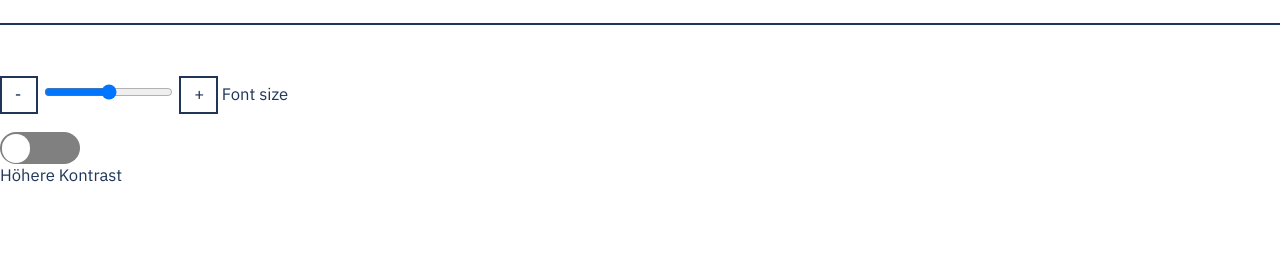
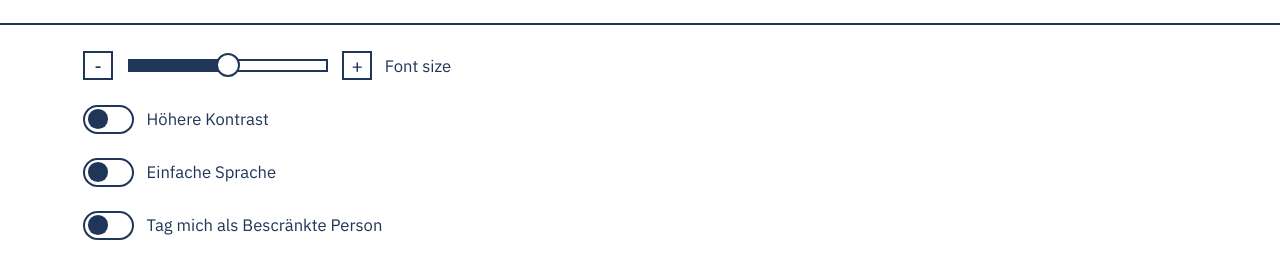
Before and after one commit to ghjez/mmi, a website: page accessibility.html in a window 1280 px wide. Shown: the part 67-346 px from the top of the page. Drawn offline with nearby package versions, Linux system fonts and the light colour scheme.

Commit message:
barrierfrei complete on 50%

```diff
--- a/accessibility.html
+++ b/accessibility.html
@@ -12,6 +12,7 @@
 
         <link rel="stylesheet" href="styles/general.css">
         <link rel="stylesheet" href="styles/accessibility.css">
+        <link rel="stylesheet" href="styles/range-input.css">
 
         <link href="https://fonts.googleapis.com/icon?family=Material+Icons" rel="stylesheet"> <!-- Import Material Design Icons -->
         <link rel="stylesheet" href="https://fonts.googleapis.com/css2?family=Material+Symbols+Outlined:opsz,wght,FILL,GRAD@20..48,100..700,0..1,-50..200" />
@@ -29,23 +30,45 @@
         </header>
 
         <hr>
-        <div id="slider-div">
-            <button class="slider-button"><label for="slider-button" class="minus-title"><span>-</span></label></button>
-            <div class="slider">
-                <input type="range" min="1" max="100" class="slider" id="myRange">
+        <main>
+            <div id="slider-div" class="accessibility-container">
+                <button class="slider-button"><label for="slider-button" class="minus-title">-</label></button>
+                <div class="slider">
+                    <input role="slider" type="range" min="1" max="100" class="styled-slider slider-progress" id="font-range">
+                </div>
+                <button class="slider-button"><label for="slider-button" class="plus-title">+</label></button>
+                <label class="barrier-tooltip">Font size</label>
             </div>
-            <button class="slider-button"><label for="slider-button" class="plus-title"><span>+</span></label></button>
-            <span>Font size</span>
-        </div>
 
-        <div class="contrast-div">
-            <div class="inner-contrast-div">
-                <input type="checkbox" class="switch" id="contrast-switch"/>
-                <label for="contrast-switch" class="switch-label">Toggle</label>
+            <!-- <div class="contrast-div"> -->
+            <div id="contrast-div" class="accessibility-container">
+                <input type="checkbox" id="optionA"/>
+                <label for="optionA" class="toggle">
+                    <div class="toggle-slider"></div>
+                </label>
+                <label for="contrast-div" class="barrier-tooltip">Höhere Kontrast</label>
             </div>
-            <span>Höhere Kontrast</span>
-        </div>
+
+            <div id="simple-text-div" class="accessibility-container">
+                <input type="checkbox" id="optionA"/>
+                <label for="optionA" class="toggle">
+                    <div class="toggle-slider"></div>
+                </label>
+                <label for="simple-text-div" class="barrier-tooltip">Einfache Sprache</label>
+            </div>
+
+            <div id="tag-me-disabled-div" class="accessibility-container">
+                <input type="checkbox" id="optionA"/>
+                <label for="optionA" class="toggle">
+                    <div class="toggle-slider"></div>
+                </label>
+                <label for="tag-me-disabled-div" class="barrier-tooltip">Tag mich als Bescränkte Person</label>
+            </div>
+        </main>
 
         <footer></footer>
+
+        <script src="scripts/range-input.js"></script>
     </body>
+
 </html>
--- /dev/null
+++ b/scripts/range-input.js
@@ -0,0 +1,6 @@
+for (let e of document.querySelectorAll('input[type="range"].slider-progress')) {
+  e.style.setProperty('--value', e.value);
+  e.style.setProperty('--min', e.min == '' ? '0' : e.min);
+  e.style.setProperty('--max', e.max == '' ? '100' : e.max);
+  e.addEventListener('input', () => e.style.setProperty('--value', e.value));
+}
--- a/styles/accessibility.css
+++ b/styles/accessibility.css
@@ -1,15 +1,14 @@
-#slider-div {
-    display: inline-block;
-    background: #FFF;
-    width: 35em;
-    justify-content: center;
-    margin-top: 2vw;
-    gap: 3vw;
+main {
+    display: flex;
+    flex-direction: column;
+    width: 87vw;
+    height: fit-content;
+    margin: auto;
+    gap: 3vh;
 }
 
-span {
+.barrier-tooltip {
     text-align: center;
-    display:inline-block;
     margin:0;
     padding:0;
     color: #1F3659;
@@ -18,8 +17,8 @@ span {
 }
 
 .slider-button {
-    width: 3vw;
-    height: 3vw;
+    width: 1.5vw;
+    height: 1.5vw;
     border-color: #1F3659;
     border-style: solid;
     border-width: .2vw;
@@ -28,12 +27,11 @@ span {
     color: #1F3659;
     background-color: white;
 
-    /* Inside auto layout */
-    display: inline-flex;
+    display: flex;
+    flex-direction: row;
     align-items: center;
-    justify-content: space-between;
+    justify-content: center;
 
-    /* Font properties */
     font-family: 'IBM Plex Sans', sans-serif;
     font-size: 1.3vw;
     font-weight: 500;
@@ -54,29 +52,33 @@ span {
     cursor: pointer;
 }
 
-.slider-button >label {
-    display: inline-block;
-    width:
+.slider-button label {
+    text-align: center;
+    vertical-align: center;
+    padding:1vw;
+    font-size: 1.5vw;
+
+    color: #1F3659;
+    font-family: 'IBM Plex Sans', sans-serif;
 }
 
-.slider-button > span {
-    display: inline-block;
-    font-size: 2vw !important;
+.slider-button:hover label {
+    color: white;
 }
 
 .slider {
-    display: inline-flex;
+    display: flex;
+    flex-direction: row;
+    align-items: center;
 }
 
-
-
 .contrast-div{
-    display: block;
+    display: flex;
     justify-content: center;
     align-items: center;
 }
 
-.contrast-div > span {
+.contrast-div > label {
     text-align:center;
     display: flex;
     flex-direction: row;
@@ -84,49 +86,50 @@ span {
     margin: 0 auto;
 }
 
-.inner-contrast-div{
-    display: inline;
+.toggle {
+    background-color: white;
+    border-color: #1F3659;
+    border-width: .2vw;
+    border-style: solid;
+    width: 2.8em;
+    height: 1.5em;
+    /* width: 60px;
+    height: 32px; */
+    border-radius: 3em;
+    display: flex;
+    flex-direction: column;
+
+    color: #1F3659;
+    font-family: 'IBM Plex Sans', sans-serif;
+    font-size: 1.3vw;
+}
+
+.accessibility-container > input {
+    display: none;
+}
+
+.toggle-slider {
+    height: 90%;
+    width: 45%;
+    background-color: #1F3659;
+    border-radius: 90%;
+    margin: 5%;
+}
+
+.accessibility-container > input:checked + .toggle {
+    background-color: #1F3659;
+}
+
+.accessibility-container > input:checked + .toggle > .toggle-slider {
+    background-color: white;
+    align-self: flex-end;
 }
 
 
-.switch{
-    height: 0;
-    width: 0;
-    visibility: hidden;
-  }
-
-.switch-label {
-    cursor: pointer;
-    text-indent: -9999px;
-    width: 5em;
-    height: 2em;
-    background: grey;
-    display: block;
-    border-radius: 100px;
-    position: relative;
-  }
-
-  .switch-label::after {
-    content: '';
-    position: absolute;
-    top: 0.1em;
-    left: 0.1em;
-    width: 1.8em;
-    height: 1.8em;
-    background: #fff;
-    border-radius: 90%;
-    transition: 0.3s;
-  }
-
-  input:checked + label {
-    background: #1F3659;
-  }
-
-  input:checked + label::after {
-    left: calc(100% - 5px);
-    transform: translateX(-100%);
-  }
-
-  .switch-label:active::after {
-    width: 2.6em;
-  }
+.accessibility-container {
+    display: flex;
+    width: 100%;
+    justify-content: left;
+    align-items: center;
+    gap: 1vw;
+}
--- a/styles/profil.css
+++ b/styles/profil.css
@@ -104,6 +104,7 @@
 .profil label{
     width: fit-content;
     height: fit-content;
+    background: transparent;
 
     padding: 0.3vw;
     color: #1F3659;
--- /dev/null
+++ b/styles/range-input.css
@@ -0,0 +1,161 @@
+/*generated with Input range slider CSS style generator (version 20211225)
+https://toughengineer.github.io/demo/slider-styler*/
+input[type=range].styled-slider {
+  height: 2em;
+  width: 15em;
+  -webkit-appearance: none;
+}
+
+/*progress support*/
+input[type=range].styled-slider.slider-progress {
+  --range: calc(var(--max) - var(--min));
+  --ratio: calc((var(--value) - var(--min)) / var(--range));
+  --sx: calc(0.5 * 1.8em + var(--ratio) * (100% - 1.8em));
+}
+
+input[type=range].styled-slider:focus {
+  outline: none;
+}
+
+/*webkit*/
+input[type=range].styled-slider::-webkit-slider-thumb {
+  -webkit-appearance: none;
+  width: 1.8em;
+  height: 1.8em;
+  border-radius: 1em;
+  background: #FFFFFF;
+  border: .2em solid #1F3659;
+  box-shadow: none;
+  margin-top: calc(max((1em - 0.2em - 0.2em) * 0.5,0px) - max(1.8em * 0.5,0.2em));
+}
+
+input[type=range].styled-slider::-webkit-slider-runnable-track {
+  height: 1em;
+  border: .2em solid #1F3659;
+  border-radius: 0;
+  background: #FFFFFF;
+  box-shadow: none;
+}
+
+input[type=range].styled-slider::-webkit-slider-thumb:hover {
+  background: #FFFFFF;
+  border-color: #1F3659;
+  cursor: pointer;
+}
+
+input[type=range].styled-slider::-webkit-slider-thumb:active {
+  background: #FFFFFF;
+}
+
+input[type=range].styled-slider.slider-progress::-webkit-slider-runnable-track {
+  background: linear-gradient(#1F3659,#1F3659) 0/var(--sx) 100% no-repeat, #FFFFFF;
+}
+
+input[type=range].styled-slider.slider-progress:hover::-webkit-slider-runnable-track {
+  background: linear-gradient(#1F3659,#1F3659) 0/var(--sx) 100% no-repeat, #FFFFFF;
+  cursor: pointer;
+}
+
+input[type=range].styled-slider.slider-progress:active::-webkit-slider-runnable-track {
+  background: linear-gradient(#1F3659,#1F3659) 0/var(--sx) 100% no-repeat, #FFFFFF;
+}
+
+/*mozilla*/
+input[type=range].styled-slider::-moz-range-thumb {
+  width: max(calc(1.8em - 0.2em - 0.2em),0px);
+  height: max(calc(1.8em - 0.2em - 0.2em),0px);
+  border-radius: 1em;
+  background: #FFFFFF;
+  border: .2em solid #1F3659;
+  box-shadow: none;
+}
+
+input[type=range].styled-slider::-moz-range-track {
+  height: max(calc(1em - 0.2em - 0.2em),0px);
+  border: .2em solid #1F3659;
+  border-radius: 0;
+  background: #FFFFFF;
+  box-shadow: none;
+}
+
+input[type=range].styled-slider::-moz-range-thumb:hover {
+  background: #FFFFFF;
+  border-color: #1F3659;
+  cursor: pointer;
+}
+
+input[type=range].styled-slider::-moz-range-thumb:active {
+  background: #FFFFFF;
+}
+
+input[type=range].styled-slider.slider-progress::-moz-range-track {
+  background: linear-gradient(#1F3659,#1F3659) 0/var(--sx) 100% no-repeat, #FFFFFF;
+}
+
+input[type=range].styled-slider.slider-progress:hover::-moz-range-track {
+  background: linear-gradient(#1F3659,#1F3659) 0/var(--sx) 100% no-repeat, #FFFFFF;
+  cursor: pointer;
+}
+
+input[type=range].styled-slider.slider-progress:active::-moz-range-track {
+  background: linear-gradient(#1F3659,#1F3659) 0/var(--sx) 100% no-repeat, #FFFFFF;
+}
+
+/*ms*/
+input[type=range].styled-slider::-ms-fill-upper {
+  background: transparent;
+  border-color: transparent;
+}
+
+input[type=range].styled-slider::-ms-fill-lower {
+  background: transparent;
+  border-color: transparent;
+}
+
+input[type=range].styled-slider::-ms-thumb {
+  width: 1.8em;
+  height: 1.8em;
+  border-radius: 1em;
+  background: #FFFFFF;
+  border: .2em solid #1F3659;
+  box-shadow: none;
+  margin-top: 0;
+  box-sizing: border-box;
+}
+
+input[type=range].styled-slider::-ms-track {
+  height: 1em;
+  border-radius: 0;
+  background: #FFFFFF;
+  border: .2em solid #1F3659;
+  box-shadow: none;
+  box-sizing: border-box;
+}
+
+input[type=range].styled-slider::-ms-thumb:hover {
+  background: #FFFFFF;
+  border-color: #1F3659;
+  cursor: pointer;
+}
+
+input[type=range].styled-slider::-ms-thumb:active {
+  background: #FFFFFF;
+}
+
+input[type=range].styled-slider.slider-progress::-ms-fill-lower {
+  height: max(calc(1em - 0.2em - 0.2em),0px);
+  border-radius: 0px 0 0 0px;
+  margin: -0.2em 0 -0.2em -0.2em;
+  background: #1F3659;
+  border: .2em solid #1F3659;
+  border-right-width: 0;
+}
+
+input[type=range].styled-slider.slider-progress:hover::-ms-fill-lower {
+  background: #1F3659;
+  cursor: pointer;
+}
+
+input[type=range].styled-slider.slider-progress:active::-ms-fill-lower {
+  background: #1F3659;
+}
```
